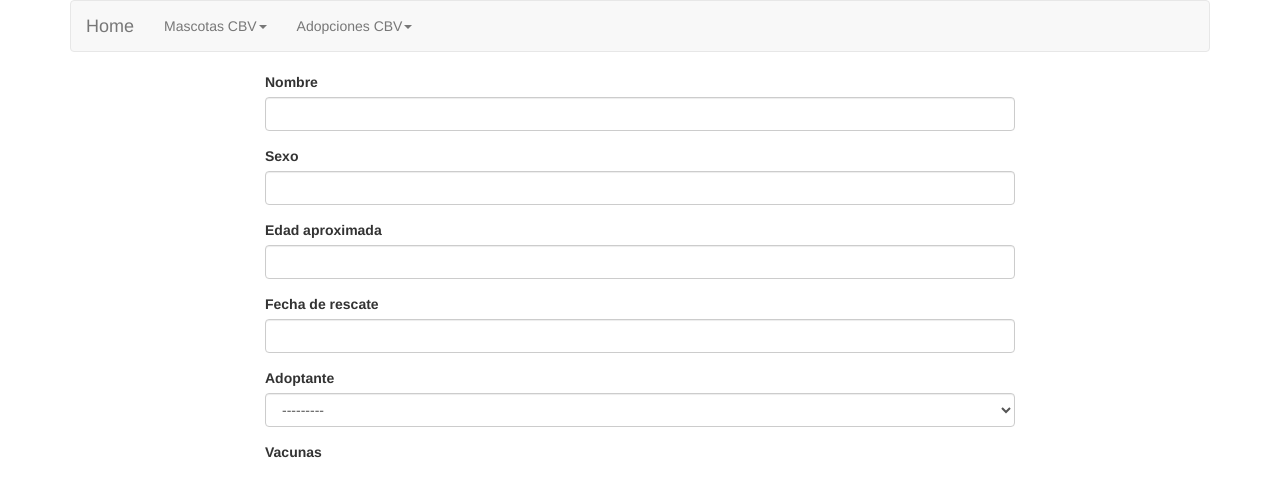
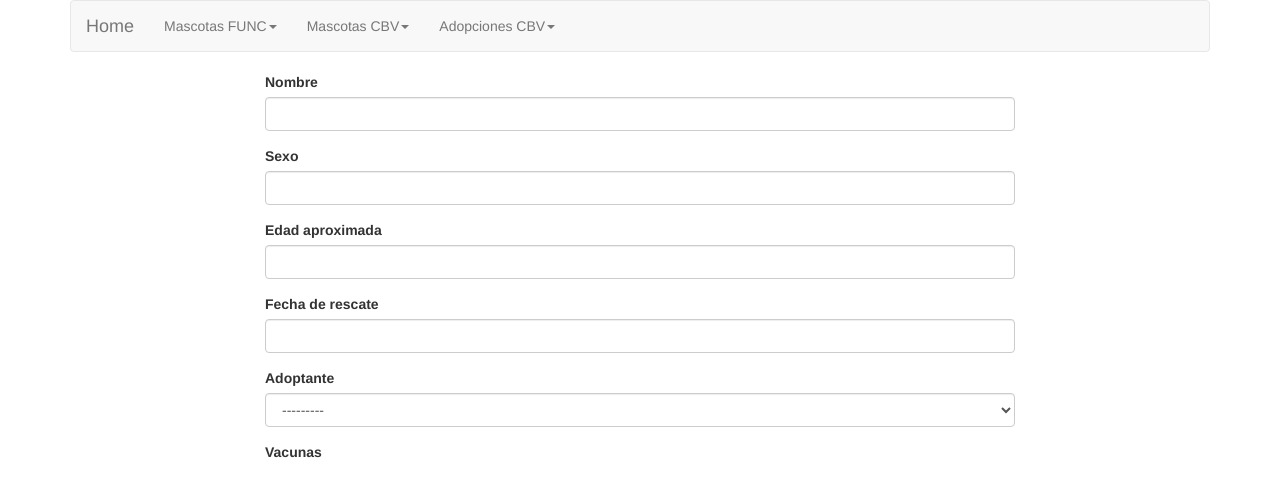
Before and after one commit to victorrios-wh/pets, a Django app: a page that uses templates/base/base.html in a window 1280 px wide. Shown: the top 481 px of the page. Run offline with Django 3.2, Linux system fonts and the light colour scheme; data that the repository does not hold is empty; some libraries are stand-ins or nearby versions.

Commit message:
Agregar vistas basadas en funciones para la seccion mascotas

```diff
--- a/apps/mascota/urls.py
+++ b/apps/mascota/urls.py
@@ -7,4 +7,8 @@ urlpatterns = [
     url(r'^cbv/listar$', MascotaList.as_view(), name='mascota_listar'),
     url(r'^cbv/editar/(?P<pk>\d+)/$', MascotaUpdate.as_view(), name='mascota_editar'),
     url(r'^cbv/eliminar/(?P<pk>\d+)/$', MascotaDelete.as_view(), name='mascota_eliminar'),
+    url(r'^func/nuevo$', mascota_view, name='mascota_crear_func'),
+    url(r'^func/listar$', mascota_list, name='mascota_listar_func'),
+    url(r'^func/editar/(\d+)/$', mascota_edit, name='mascota_editar_func'),
+    url(r'^func/eliminar/(\d+)/$', mascota_delete, name='mascota_eliminar_func'),
 ]
--- a/apps/mascota/views.py
+++ b/apps/mascota/views.py
@@ -12,10 +12,10 @@ def mascota_view(request):
         form = MascotaForm(request.POST)
         if form.is_valid():
             form.save()
-        return redirect('mascota:mascota_listar')
+            messages.success(request, 'Mascota registrada exitosamente')
+            return redirect('mascota:mascota_listar_func')
     else:
         form = MascotaForm()
-
 
     contexto = {
         'title': 'Registrar mascota',
@@ -28,7 +28,8 @@ def mascota_list(request):
 
     contexto = {
         'title': 'Lista de mascotas',
-        'mascotas': mascotas
+        'origin': 'func',
+        'object_list': mascotas
     }
     return render(request, 'mascota/mascota_list.html', contexto)
 
@@ -42,7 +43,8 @@ def mascota_edit(request, id_mascota):
             form = MascotaForm(request.POST, instance=mascota)
             if form.is_valid():
                 form.save()
-            return redirect('mascota:mascota_listar')
+                messages.success(request, 'Mascota editada exitosamente')
+                return redirect('mascota:mascota_listar_func')
     else:
         return redirect('home')
 
@@ -58,13 +60,15 @@ def mascota_delete(request, id_mascota):
     if mascota:
         if request.method == 'POST':
             mascota.delete()
-            return redirect('mascota:mascota_listar')
+            messages.success(request, 'Mascota eliminada exitosamente')
+            return redirect('mascota:mascota_listar_func')
     else:
         return redirect('home')
 
     contexto = {
         'title': 'Editar mascota',
-        'mascota': mascota
+        'origin': 'func',
+        'object': mascota
     }
     return render(request, 'mascota/mascota_delete.html', contexto)
 
--- a/templates/base/base.html
+++ b/templates/base/base.html
@@ -30,6 +30,14 @@
                                 </div>
                                 <div class="collapse navbar-collapse" id="bs-example-navbar-collapse-1">
                                     <ul class="nav navbar-nav">
+                                        <li class="dropdown">
+                                            <a href="#" class="dropdown-toggle" data-toggle="dropdown" role="button"
+                                                aria-expanded="false">Mascotas FUNC<span class="caret"></span></a>
+                                            <ul class="dropdown-menu" role="menu">
+                                                <li><a href="{% url 'mascota:mascota_crear_func' %}">Registrar</a></li>
+                                                <li><a href="{% url 'mascota:mascota_listar_func' %}">Listar</a></li>
+                                            </ul>
+                                        </li>
                                         <li class="dropdown">
                                             <a href="#" class="dropdown-toggle" data-toggle="dropdown" role="button"
                                                 aria-expanded="false">Mascotas CBV<span class="caret"></span></a>
--- a/templates/mascota/index.html
+++ /dev/null
@@ -1,4 +0,0 @@
-{% extends 'base/base.html' %}
-
-{% block header %}
-{% endblock %}
--- a/templates/mascota/mascota_delete.html
+++ b/templates/mascota/mascota_delete.html
@@ -5,6 +5,6 @@
         {% csrf_token %}
         <h3>¿Desea eliminar el registro de: {{ object.nombre }}?</h3>
         <button class="btn btn-danger" type="submit">Si, eliminar</button>
-        <a class="btn btn-default" href="{% url 'mascota:mascota_listar' %}">Cancelar</a>
+        <a class="btn btn-default" href="{% if origin == 'func' %}{% url 'mascota:mascota_listar_func' %}{% else %}{% url 'mascota:mascota_listar' %}{% endif %}">Cancelar</a>
     </form>
 {% endblock %}
--- a/templates/mascota/mascota_form.html
+++ b/templates/mascota/mascota_form.html
@@ -7,36 +7,42 @@
         <div class="row">
             <div class="col-md-8 col-md-offset-2">
                 <div class="form-group">
+                    {{ form.nombre.errors }}
                     <label for="{{ form.nombre.name }}">{{ form.nombre.label }}</label>
                     {{ form.nombre }}
                 </div>
             </div>
             <div class="col-md-8 col-md-offset-2">
                 <div class="form-group">
+                    {{ form.sexo.errors }}
                     <label for="{{ form.sexo.name }}">{{ form.sexo.label }}</label>
                     {{ form.sexo }}
                 </div>
             </div>
             <div class="col-md-8 col-md-offset-2">
                 <div class="form-group">
+                    {{ form.edad_aproximada.errors }}
                     <label for="{{ form.edad_aproximada.name }}">{{ form.edad_aproximada.label }}</label>
                     {{ form.edad_aproximada }}
                 </div>
             </div>
             <div class="col-md-8 col-md-offset-2">
                 <div class="form-group">
+                    {{ form.fecha_rescate.errors }}
                     <label for="{{ form.fecha_rescate.name }}">{{ form.fecha_rescate.label }}</label>
                     {{ form.fecha_rescate }}
                 </div>
             </div>
             <div class="col-md-8 col-md-offset-2">
                 <div class="form-group">
+                    {{ form.persona.errors }}
                     <label for="{{ form.persona.name }}">{{ form.persona.label }}</label>
                     {{ form.persona }}
                 </div>
             </div>
             <div class="col-md-8 col-md-offset-2">
                 <div class="form-group">
+                    {{ form.vacuna.errors }}
                     <label for="{{ form.vacuna.name }}">{{ form.vacuna.label }}</label>
                     {{ form.vacuna }}
                 </div>
--- a/templates/mascota/mascota_list.html
+++ b/templates/mascota/mascota_list.html
@@ -27,8 +27,8 @@
                         <td>{{ mascota.fecha_rescate }}</td>
                         <td>{{ mascota.persona }}</td>
                         <td>
-                            <a class="btn btn-primary" href="{% url 'mascota:mascota_editar' mascota.id %}">Editar</a>
-                            <a class="btn btn-danger" href="{% url 'mascota:mascota_eliminar' mascota.id %}">Eliminar</a>
+                            <a class="btn btn-primary" href="{% if origin == 'func' %}{% url 'mascota:mascota_editar_func' mascota.id %}{% else %}{% url 'mascota:mascota_editar' mascota.id %}{% endif %}">Editar</a>
+                            <a class="btn btn-danger" href="{% if origin == 'func' %}{% url 'mascota:mascota_eliminar_func' mascota.id %}{% else %}{% url 'mascota:mascota_eliminar' mascota.id %}{% endif %}">Eliminar</a>
                         </td>
                     </tr>
                 {% endfor %}
```
